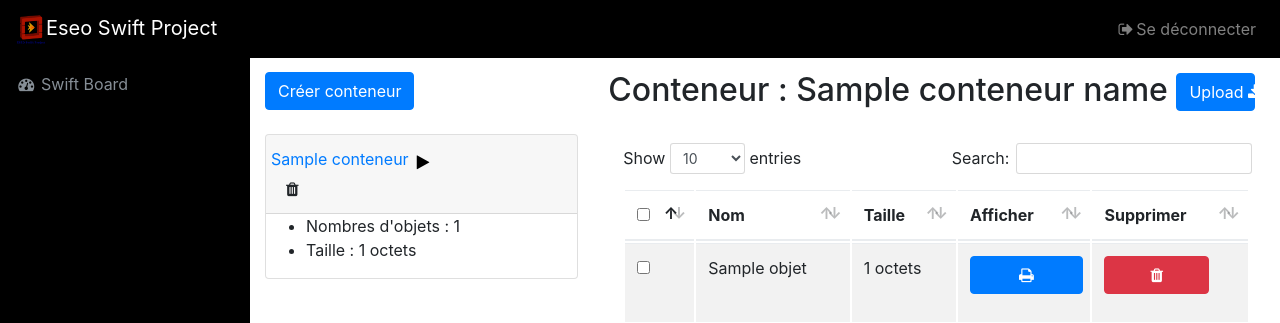
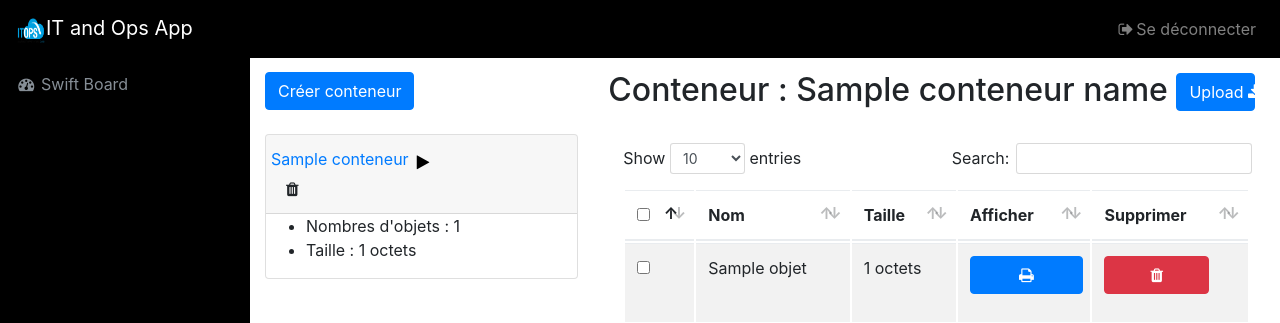
Before and after one commit to balioune/itops-saas, a Django app: template OpenStackSwift/swift/templates/swift/swift.html in a window 1280 px wide. Shown: the top 323 px of the page. Run offline with Django 3.2, Linux system fonts and the light colour scheme; the template is opened without the code that fills it: most values are stand-ins (such as "Sample title", 1, 10 or a date in 2020); some libraries are stand-ins or nearby versions.

Commit message:
Update swift.html

```diff
--- a/OpenStackSwift/swift/templates/swift/swift.html
+++ b/OpenStackSwift/swift/templates/swift/swift.html
@@ -22,8 +22,8 @@
     <body class="fixed-nav sticky-footer bg-dark" id="page-top">
         <!-- Navigation-->
         <nav class="navbar navbar-expand-lg navbar-dark bg-dark fixed-top" id="mainNav">
-            <a class="navbar-brand" href="index.html"><img height ="30" width="30" src="{% static '/img/logoESP.png' %}" alt="ESEO SWIFT PROJECT"
-                                                           title="ESEO SWIFT PROJECT">Eseo Swift Project</a>
+            <a class="navbar-brand" href="index.html"><img height ="30" width="30" src="{% static '/img/logo_ITOps.png' %}" alt="IT&Ops Storage App"
+                                                           title="ESEO SWIFT PROJECT">IT and Ops App</a>
             <button class="navbar-toggler navbar-toggler-right" type="button" data-toggle="collapse" data-target="#navbarResponsive" aria-controls="navbarResponsive" aria-expanded="false" aria-label="Toggle navigation">
                 <span class="navbar-toggler-icon"></span>
             </button>
```
